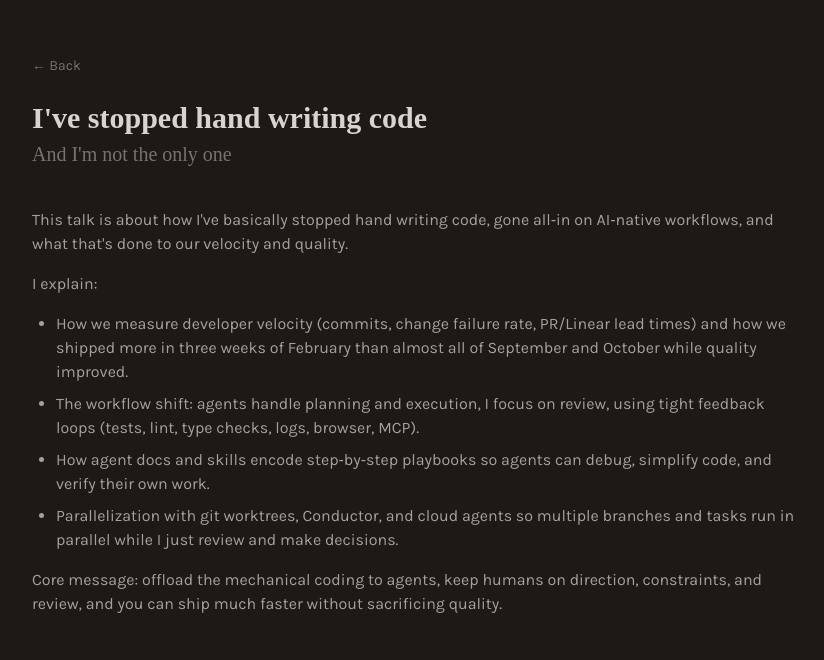
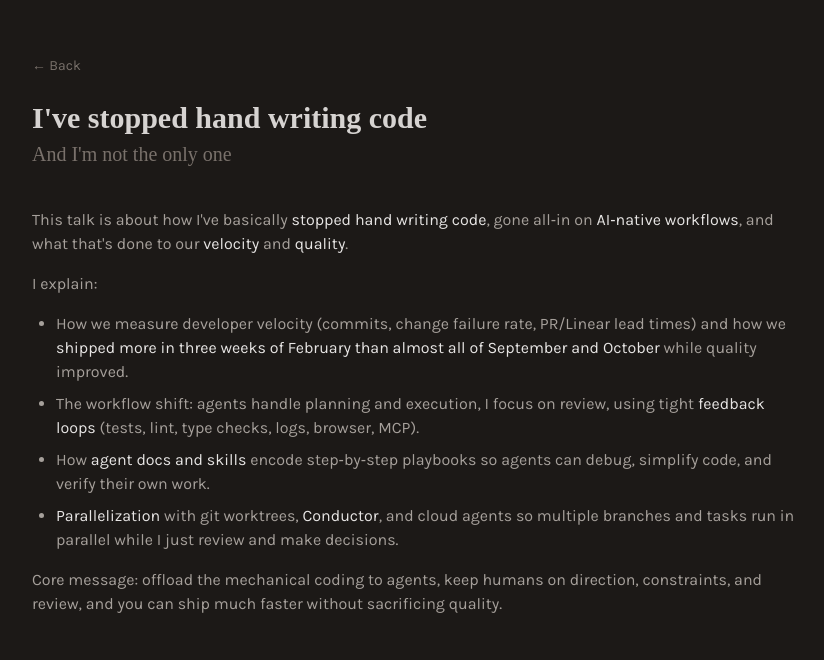
Before and after one commit to sahildmk/dmk-dev-v2, a Next.js app: page /talks/stopped-hand-writing-code in a window 1280 px wide. Shown: the part 136-796 px from the top of the page, without its empty margins (224-1048 px from the left). Built offline with nearby package versions, Linux system fonts and the light colour scheme; a web font is replaced by a local one; what tailwindcss-motion would draw is missing.

Commit message:
Highlight key phrases in talk description with white text
https://claude.ai/code/session_01UvmShjN9wx9nHAQpja2VB6

```diff
--- a/app/talks/stopped-hand-writing-code/page.tsx
+++ b/app/talks/stopped-hand-writing-code/page.tsx
@@ -39,31 +39,43 @@ export default function StoppedHandWritingCode() {
         </section>
         <section className={`space-y-4 ${blurStyle} motion-delay-400`}>
           <p>
-            This talk is about how I&apos;ve basically stopped hand writing
-            code, gone all‑in on AI‑native workflows, and what that&apos;s done
-            to our velocity and quality.
+            This talk is about how I&apos;ve basically{" "}
+            <span className="text-stone-200">stopped hand writing code</span>,
+            gone all‑in on{" "}
+            <span className="text-stone-200">AI‑native workflows</span>, and
+            what that&apos;s done to our{" "}
+            <span className="text-stone-200">velocity</span> and{" "}
+            <span className="text-stone-200">quality</span>.
           </p>
           <p>I explain:</p>
           <ul className="list-disc ml-6 space-y-2">
             <li>
               How we measure developer velocity (commits, change failure rate,
-              PR/Linear lead times) and how we shipped more in three weeks of
-              February than almost all of September and October while quality
-              improved.
+              PR/Linear lead times) and how we{" "}
+              <span className="text-stone-200">
+                shipped more in three weeks of February than almost all of
+                September and October
+              </span>{" "}
+              while quality improved.
             </li>
             <li>
               The workflow shift: agents handle planning and execution, I focus
-              on review, using tight feedback loops (tests, lint, type checks,
-              logs, browser, MCP).
+              on review, using tight{" "}
+              <span className="text-stone-200">feedback loops</span> (tests,
+              lint, type checks, logs, browser, MCP).
             </li>
             <li>
-              How agent docs and skills encode step‑by‑step playbooks so agents
-              can debug, simplify code, and verify their own work.
+              How{" "}
+              <span className="text-stone-200">agent docs and skills</span>{" "}
+              encode step‑by‑step playbooks so agents can debug, simplify code,
+              and verify their own work.
             </li>
             <li>
-              Parallelization with git worktrees, Conductor, and cloud agents so
-              multiple branches and tasks run in parallel while I just review and
-              make decisions.
+              <span className="text-stone-200">Parallelization</span> with git
+              worktrees,{" "}
+              <span className="text-stone-200">Conductor</span>, and cloud
+              agents so multiple branches and tasks run in parallel while I just
+              review and make decisions.
             </li>
           </ul>
           <p>
```
